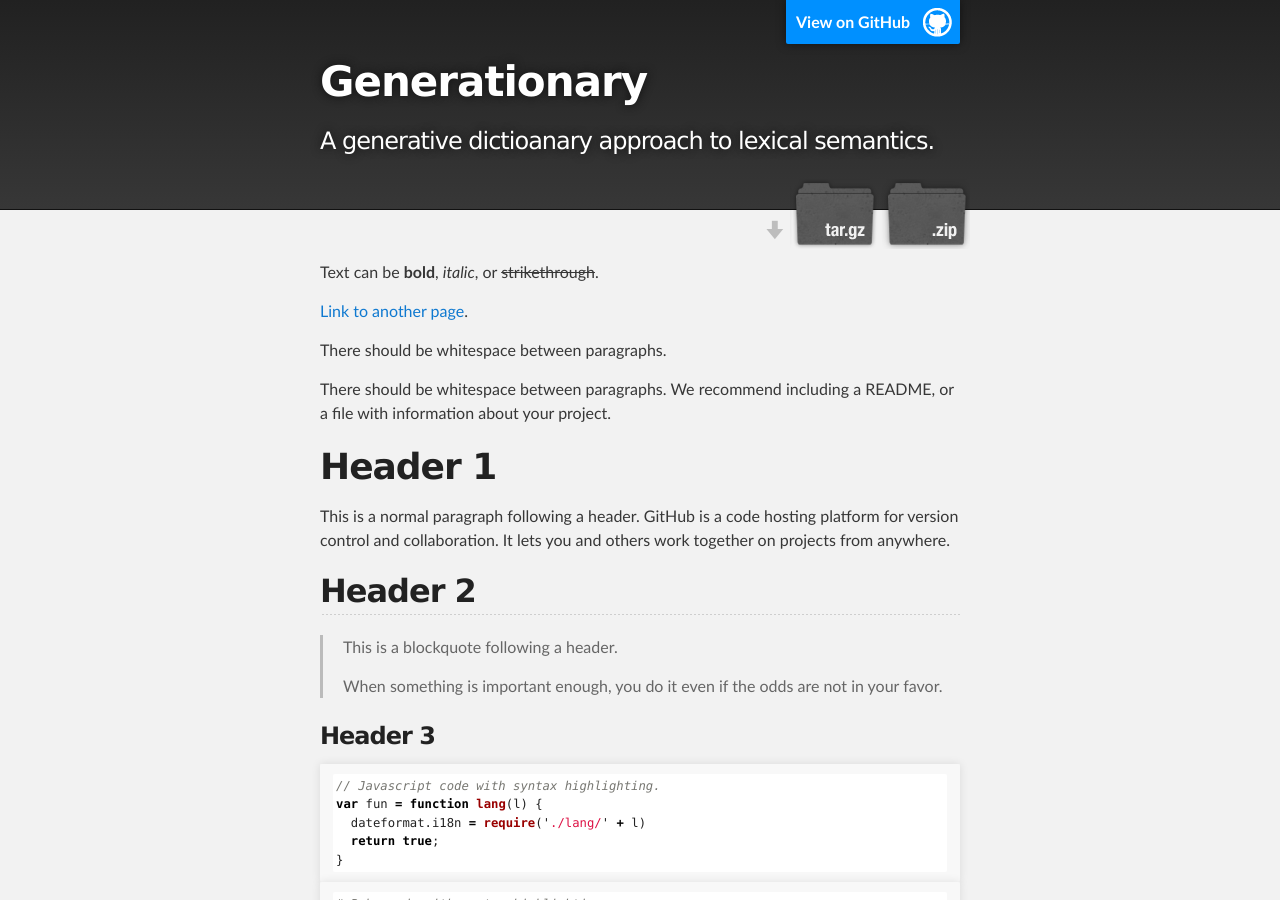
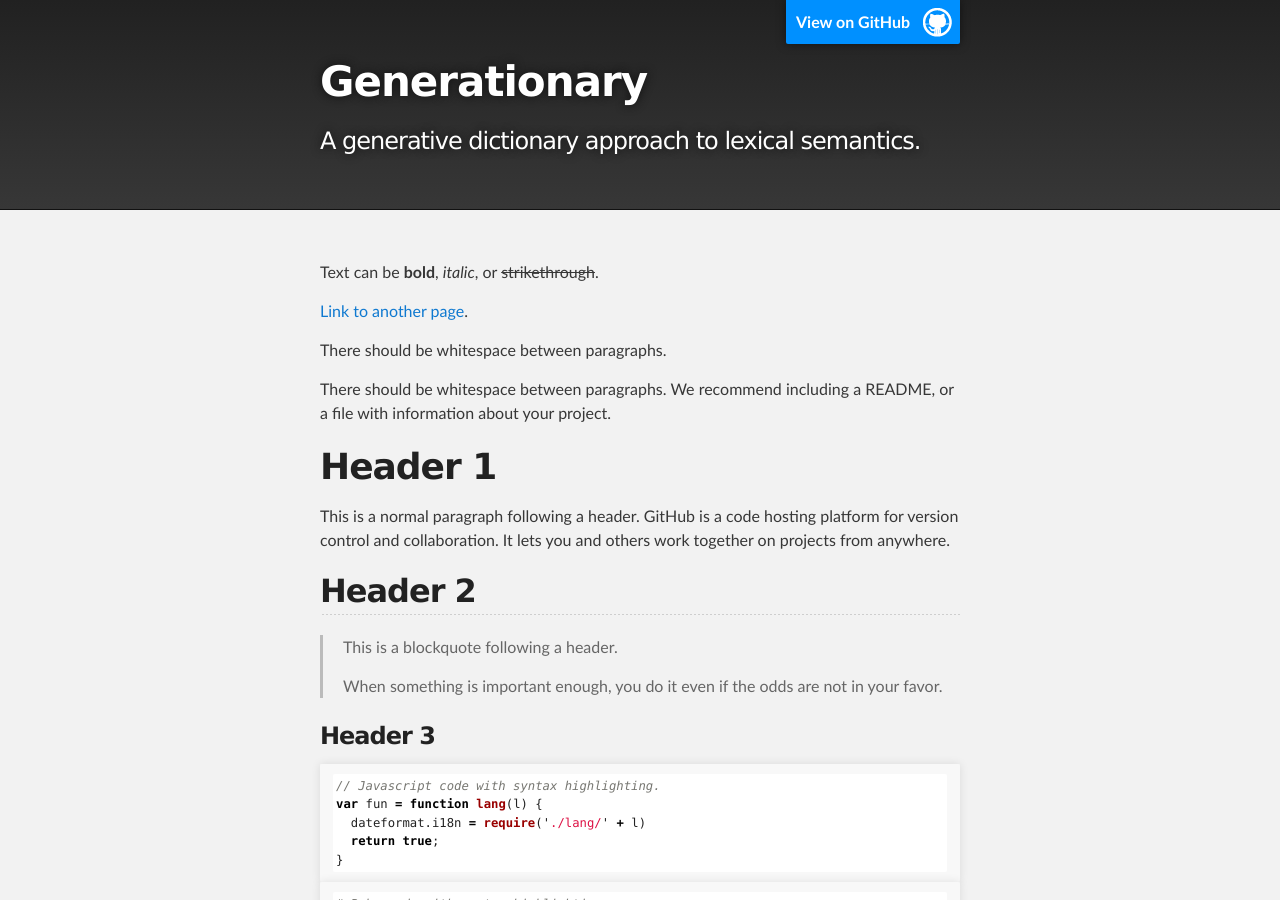
Before and after one commit to mbevila/generationary_web, a Jekyll site: the page built from index.md, in a window 1280 px wide and 900 px high. Built offline with Jekyll 4.4.1, drawn with Linux system fonts in a browser that asks for light colours.

Commit message:
Update _config.yml

```diff
--- a/_config.yml
+++ b/_config.yml
@@ -1,5 +1,5 @@
 title: Generationary
-description: A generative dictioanary approach to lexical semantics.
-show_downloads: true
+description: A generative dictionary approach to lexical semantics.
+show_downloads: false
 google_analytics:
 theme: jekyll-theme-slate
```
